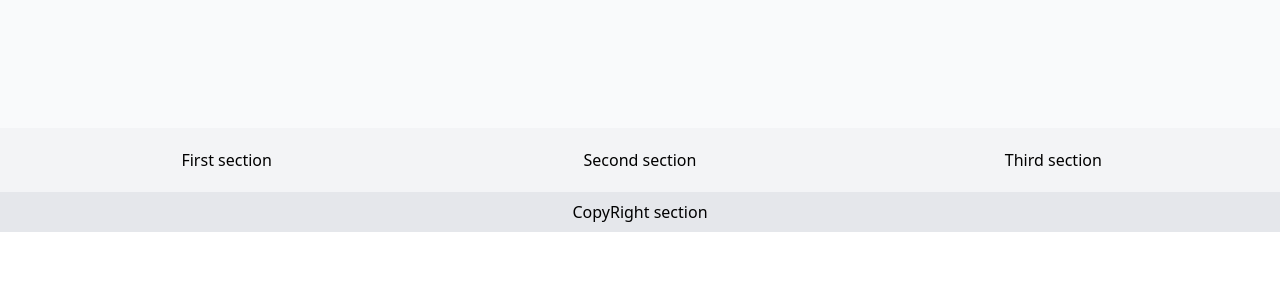
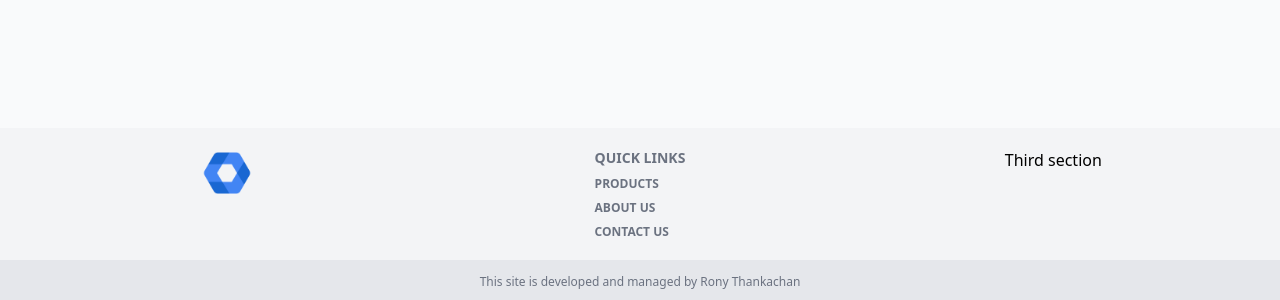
Before and after one commit to ronythankachan/e-commerce-nextjs-client, a Next.js app: page /cart in a window 1280 px wide. Shown: the part 736-1036 px from the top of the page. Before the commit the page ends 968 px from the top, so only its background shows below. Built offline with nearby package versions, Linux system fonts and the light colour scheme.

Commit message:
react icons added

```diff
--- a/components/client/Footer.tsx
+++ b/components/client/Footer.tsx
@@ -1,14 +1,44 @@
+import Image from "next/image";
+import Link from "next/link";
 import React from "react";
 
 const Footer = () => {
   return (
     <section>
       <div className="grid md:grid-cols-3 bg-gray-100 p-5 justify-items-center">
-        <div>First section</div>
-        <div>Second section</div>
+        <div>
+          <Link href="/">
+            <a>
+              <Image src="/logo.png" width={50} height={50} />
+            </a>
+          </Link>
+          <div></div>
+        </div>
+        <div className="flex flex-col gap-y-2">
+          <h1 className="text-sm font-bold text-gray-500">QUICK LINKS</h1>
+          <Link href="/products">
+            <a className="text-xs uppercase font-semibold text-gray-500">
+              Products
+            </a>
+          </Link>
+          <Link href="/about">
+            <a className="text-xs uppercase font-semibold text-gray-500">
+              About Us
+            </a>
+          </Link>
+          <Link href="/contact">
+            <a className="text-xs uppercase font-semibold text-gray-500">
+              Contact Us
+            </a>
+          </Link>
+        </div>
         <div>Third section</div>
       </div>
-      <div className="bg-gray-200 text-center p-2 "> CopyRight section</div>
+      <div className="bg-gray-200 text-center p-2 ">
+        <small className="text-xs text-gray-500">
+          This site is developed and managed by Rony Thankachan{" "}
+        </small>
+      </div>
     </section>
   );
 };
--- a/package.json
+++ b/package.json
@@ -17,6 +17,7 @@
     "react": "^17.0.2",
     "react-cookie": "^4.1.1",
     "react-dom": "^17.0.2",
+    "react-icons": "^4.3.1",
     "react-loading-icons": "^1.0.8"
   },
   "devDependencies": {
```
Also changed, not shown: 1 other file (tests, documents, lock files or other folders).
